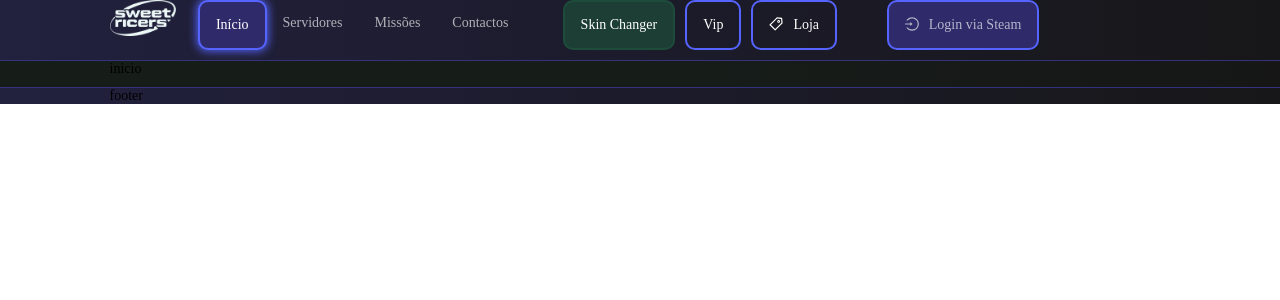
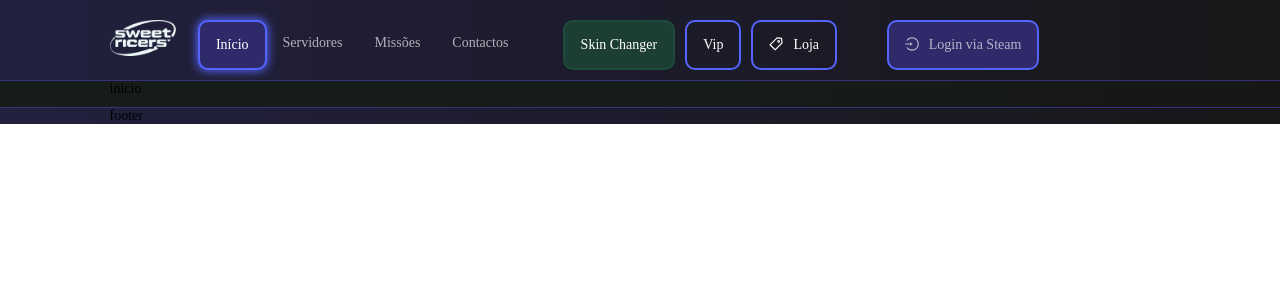
Before and after one commit to heyliceeee/sweetRicers, a React (Create React App) app in the folder sweetricers/: page / in a window 1280 px wide. Shown: the top 300 px of the page. Built offline with nearby package versions, Linux system fonts and the light colour scheme; the HTML template or start-up script is replaced by a standard one.

Commit message:
:lipstick: header

```diff
--- a/sweetricers/src/header/Header.js
+++ b/sweetricers/src/header/Header.js
@@ -89,7 +89,7 @@ function Header({ setCurrentPage }) {
   };
 
   return (
-    <Row>
+    <Row style={{marginTop: "20px"}}>
       <Col xs={12} sm={12} md={2} lg={2}>
         <Image src={logo} height="85%" preview={false} />
       </Col>
```
